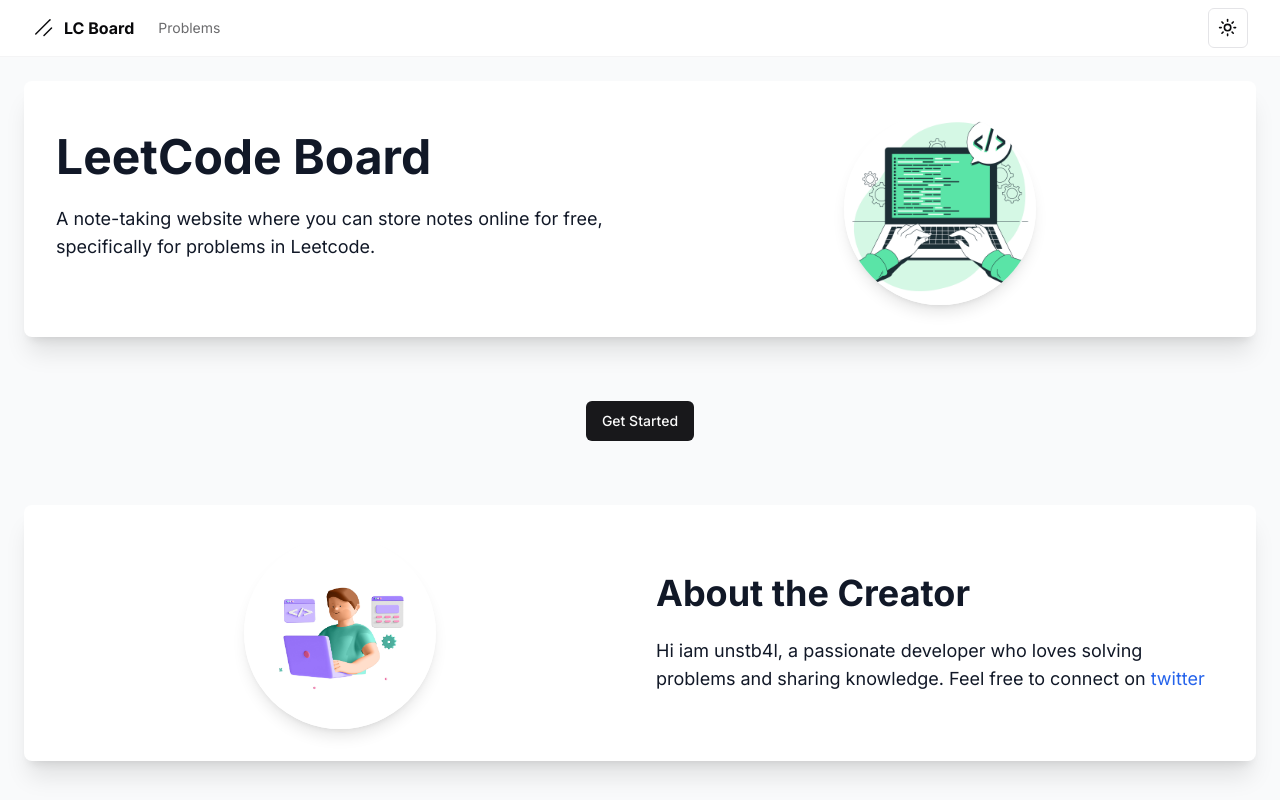
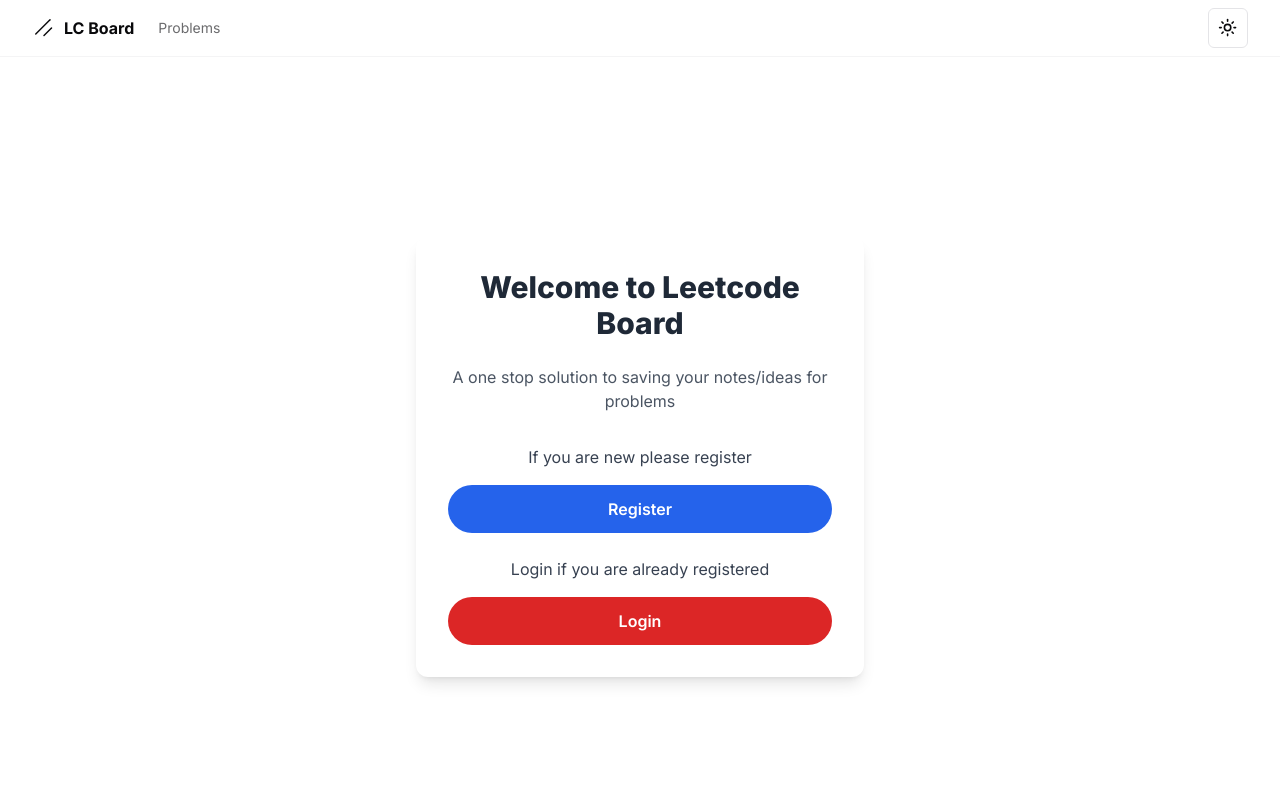
Before and after one commit to Jeevan-23/leetcodeboard, a Next.js app: page / in a window 1280 px wide. Shown: the top 800 px of the page. Built offline with nearby package versions, Linux system fonts and the light colour scheme.

Commit message:
working on kindeauth

```diff
--- /dev/null
+++ b/app/api/auth/[kindeAuth]/route.ts
@@ -0,0 +1,2 @@
+import {handleAuth} from "@kinde-oss/kinde-auth-nextjs/server";
+export const GET = handleAuth();
--- /dev/null
+++ b/app/dashboard/page.tsx
@@ -0,0 +1,83 @@
+"use client"
+import { Button } from "@/components/ui/button"
+import Link from "next/link"
+import { cn } from "@/lib/utils"
+import { usePathname } from "next/navigation"
+
+
+export default function Home() {
+
+  const pathname = usePathname();
+  return (
+    <div className="container mx-auto p-6 space-y-16 bg-gray-50 dark:bg-gray-900 transition duration-300">
+      {/* Main Section */}
+      <div className="bg-white dark:bg-gray-800 text-gray-900 dark:text-gray-100 shadow-xl rounded-lg p-8 transition duration-300">
+        <div className="flex flex-col md:flex-row md:items-center gap-8">
+          <div className="md:w-1/2">
+            <h1 className="text-5xl font-bold mb-6">LeetCode Board</h1>
+            <p className="text-lg mb-6">
+              A note-taking website where you can store notes online for free,
+              specifically for problems in Leetcode.
+            </p>
+          </div>
+          <div className="flex justify-center md:w-1/2 order-2 md:order-1">
+            <img
+              src="/images/Logo.jpg"
+              alt="Logo"
+              className="rounded-full shadow-lg w-48 h-48 object-cover"
+            />
+          </div>
+        </div>
+      </div>
+
+      {/* Get Started Button */}
+      <div className="flex justify-center">
+        <Button>
+          <Link
+            href="/problems"
+            className={cn(pathname?.startsWith("/problems"))}
+          >
+            Get Started
+          </Link>
+        </Button>
+      </div>
+
+      {/* About Creator Section */}
+      <div className="bg-white dark:bg-gray-800 text-gray-900 dark:text-gray-100 shadow-xl rounded-lg p-8 transition duration-300">
+        <div className="flex flex-col md:flex-row md:items-center gap-8">
+          <div className="flex justify-center md:w-1/2 order-2 md:order-1">
+            <img
+              src="/images/me.jpg"
+              alt="Creator"
+              className="rounded-full shadow-lg w-48 h-48 object-cover"
+            />
+          </div>
+          <div className="md:w-1/2 order-1 md:order-2">
+            <h2 className="text-4xl font-bold mb-6">About the Creator</h2>
+            <p className="text-lg">
+              Hi iam unstb4l, a passionate developer who loves solving problems
+              and sharing knowledge. Feel free to connect on{" "}
+              <a
+                href="https://twitter.com/unstb4l"
+                className="text-blue-600 dark:text-blue-400 hover:underline"
+              >
+                twitter
+              </a>
+            </p>
+          </div>
+        </div>
+      </div>
+
+      {/* Special Thanks Section */}
+      <div className="text-center text-lg text-gray-700 dark:text-gray-300">
+        Special thanks to{" "}
+        <a
+          href="https://twitter.com/adaptatron"
+          className="text-blue-600 dark:text-blue-400 hover:underline"
+        >
+          Adaptatron
+        </a>
+      </div>
+    </div>
+  )
+}
--- a/app/page.tsx
+++ b/app/page.tsx
@@ -1,81 +1,34 @@
 "use client"
-import { Button } from "@/components/ui/button"
-import Link from "next/link"
-import { cn } from "@/lib/utils"
-import { usePathname } from "next/navigation"
+
+import { LoginLink, RegisterLink } from "@kinde-oss/kinde-auth-nextjs/components";
 
 export default function Home() {
-  const pathname = usePathname()
   return (
-    <div className="container mx-auto p-6 space-y-16 bg-gray-50 dark:bg-gray-900 transition duration-300">
-      {/* Main Section */}
-      <div className="bg-white dark:bg-gray-800 text-gray-900 dark:text-gray-100 shadow-xl rounded-lg p-8 transition duration-300">
-        <div className="flex flex-col md:flex-row md:items-center gap-8">
-          <div className="md:w-1/2">
-            <h1 className="text-5xl font-bold mb-6">LeetCode Board</h1>
-            <p className="text-lg mb-6">
-              A note-taking website where you can store notes online for free,
-              specifically for problems in Leetcode.
-            </p>
+    <div className="min-h-screen flex items-center justify-center py-6">
+      <div className="max-w-md w-full bg-white rounded-xl shadow-lg p-8">
+        <h1 className="text-3xl font-extrabold text-center text-gray-800 mb-6">Welcome to Leetcode Board</h1>
+        <p className="text-center text-gray-600 mb-8">
+          A one stop solution to saving your notes/ideas for problems
+        </p>
+        <div className="flex flex-col items-center space-y-6">
+          <div className="w-full">
+            <p className="text-center text-gray-700 mb-4">If you are new please register</p>
+            <button className="w-full bg-blue-600 hover:bg-blue-700 text-white font-semibold py-3 px-4 rounded-full transition duration-300">
+              <RegisterLink>
+                Register
+              </RegisterLink>
+            </button>
           </div>
-          <div className="flex justify-center md:w-1/2 order-2 md:order-1">
-            <img
-              src="/images/Logo.jpg"
-              alt="Logo"
-              className="rounded-full shadow-lg w-48 h-48 object-cover"
-            />
+          <div className="w-full">
+            <p className="text-center text-gray-700 mb-4">Login if you are already registered</p>
+            <button className="w-full bg-red-600 hover:bg-red-700 text-white font-semibold py-3 px-4 rounded-full transition duration-300">
+              <LoginLink>
+                Login
+              </LoginLink>
+            </button>
           </div>
         </div>
       </div>
-
-      {/* Get Started Button */}
-      <div className="flex justify-center">
-        <Button>
-          <Link
-            href="/problems"
-            className={cn(pathname?.startsWith("/problems"))}
-          >
-            Get Started
-          </Link>
-        </Button>
-      </div>
-
-      {/* About Creator Section */}
-      <div className="bg-white dark:bg-gray-800 text-gray-900 dark:text-gray-100 shadow-xl rounded-lg p-8 transition duration-300">
-        <div className="flex flex-col md:flex-row md:items-center gap-8">
-          <div className="flex justify-center md:w-1/2 order-2 md:order-1">
-            <img
-              src="/images/me.jpg"
-              alt="Creator"
-              className="rounded-full shadow-lg w-48 h-48 object-cover"
-            />
-          </div>
-          <div className="md:w-1/2 order-1 md:order-2">
-            <h2 className="text-4xl font-bold mb-6">About the Creator</h2>
-            <p className="text-lg">
-              Hi iam unstb4l, a passionate developer who loves solving problems
-              and sharing knowledge. Feel free to connect on{" "}
-              <a
-                href="https://twitter.com/unstb4l"
-                className="text-blue-600 dark:text-blue-400 hover:underline"
-              >
-                twitter
-              </a>
-            </p>
-          </div>
-        </div>
-      </div>
-
-      {/* Special Thanks Section */}
-      <div className="text-center text-lg text-gray-700 dark:text-gray-300">
-        Special thanks to{" "}
-        <a
-          href="https://twitter.com/adaptatron"
-          className="text-blue-600 dark:text-blue-400 hover:underline"
-        >
-          Adaptatron
-        </a>
-      </div>
     </div>
-  )
+  );
 }
--- a/components/custom/excalidraw-wrapper.tsx
+++ b/components/custom/excalidraw-wrapper.tsx
@@ -1,4 +1,6 @@
 "use client"
+import {getKindeServerSession} from "@kinde-oss/kinde-auth-nextjs/server";
+
 import {
   Excalidraw,
   WelcomeScreen,
@@ -26,6 +28,14 @@
 // const app = initializeApp(firebaseConfig);
 // const db = getFirestore(app);
 
+
+const {getUser} = getKindeServerSession();
+const user = getUser();
+
+
+
+
+
 const ExcalidrawWrapper: React.FC = () => {
   const params = useParams<{ slug?: string | string[] }>()
   const titleParam = Array.isArray(params?.slug)
@@ -43,7 +53,7 @@
     if (currentversion > lastSceneVersion) {
       if (!titleParam) return null
       const content = serializeAsJSON(elements, appstate, files, "local")
-      localStorage.setItem("excalidraw" + titleParam, content)
+      localStorage.setItem("excalidraw"  +  titleParam, content)
 
       // updating in firebase
       // await setDoc(doc(db, "excalidraw", titleParam), {
```
